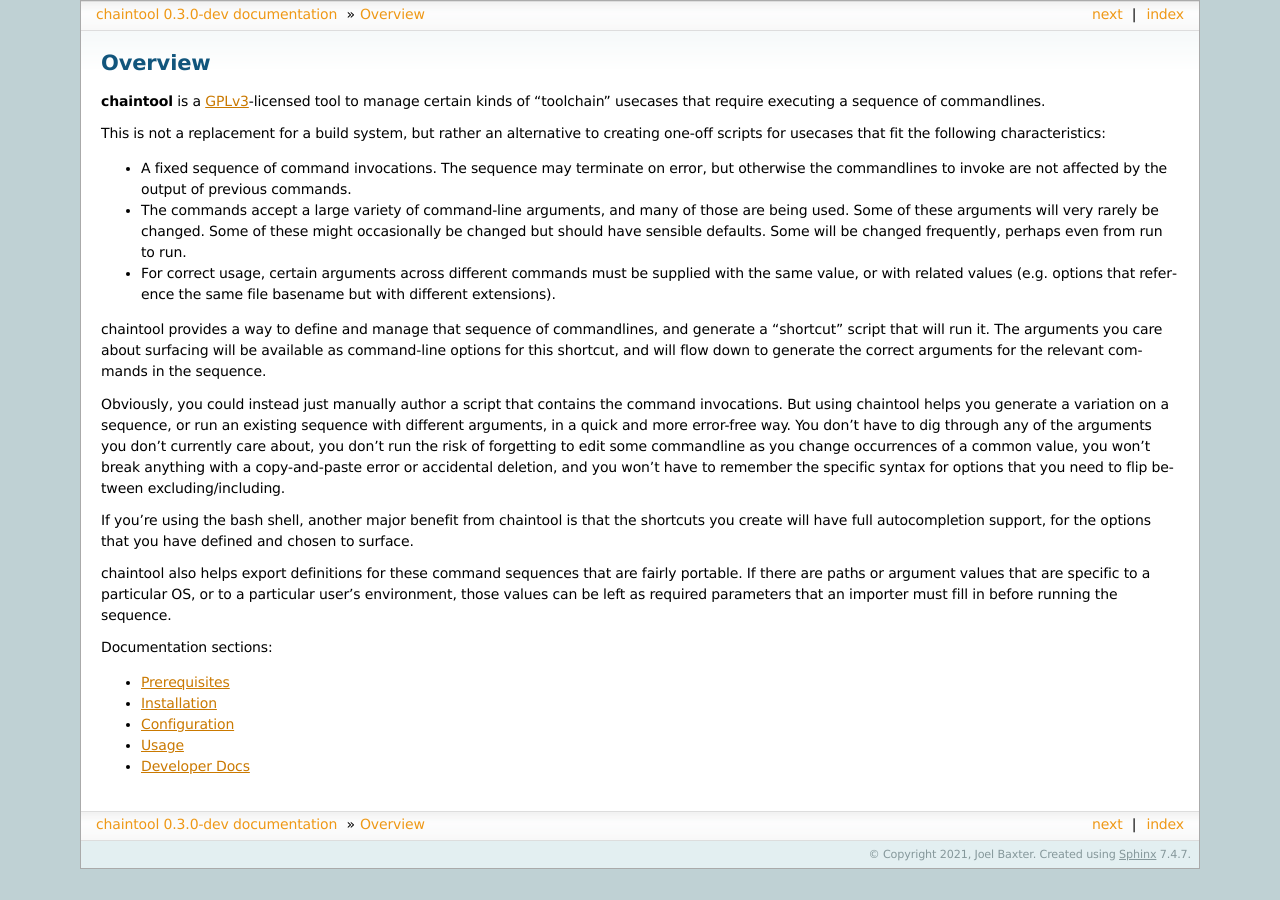
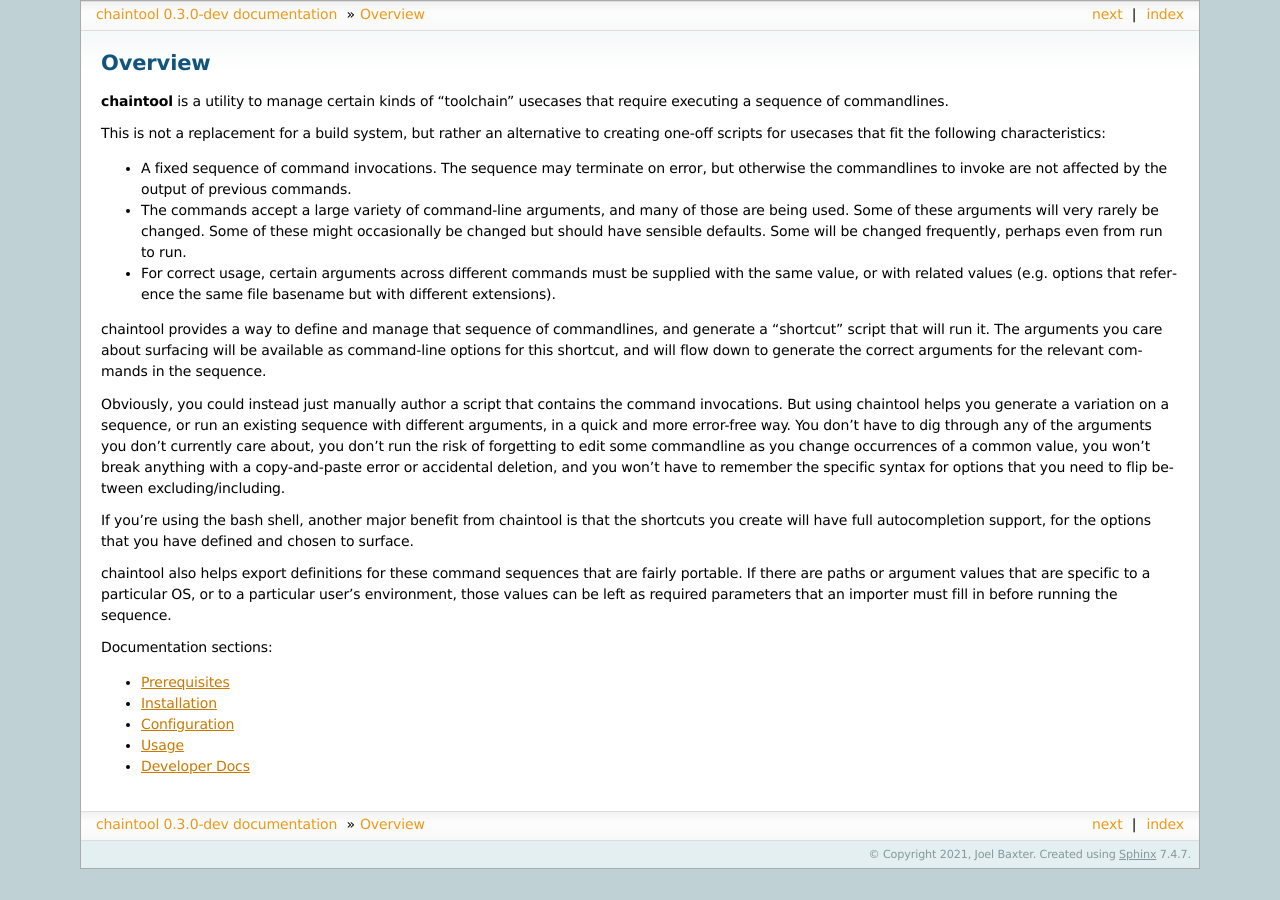
Before and after one commit to neogeographica/chaintool, a Sphinx documentation site: the page built from docs/index.rst, in a window 1280 px wide. Built offline with Sphinx 7.4.7, drawn with Linux system fonts in a browser that asks for light colours.

Commit message:
less redundance

```diff
--- a/README.rst
+++ b/README.rst
@@ -17,7 +17,7 @@
 
 .. _blurb_section:
 
-**chaintool** is a GPLv3_-licensed tool to manage certain kinds of "toolchain" usecases that require executing a sequence of commandlines.
+**chaintool** is a utility to manage certain kinds of "toolchain" usecases that require executing a sequence of commandlines.
 
 This is not a replacement for a build system, but rather an alternative to creating one-off scripts for usecases that fit the following characteristics:
 
@@ -32,8 +32,6 @@
 If you're using the bash shell, another major benefit from chaintool is that the shortcuts you create will have full autocompletion support, for the options that you have defined and chosen to surface.
 
 chaintool also helps export definitions for these command sequences that are fairly portable. If there are paths or argument values that are specific to a particular OS, or to a particular user's environment, those values can be left as required parameters that an importer must fill in before running the sequence.
-
-.. _GPLv3: http://www.gnu.org/copyleft/gpl.html
 
 
 .. _prerequisites_section:
--- a/docs/shared/blurb.txt
+++ b/docs/shared/blurb.txt
@@ -1,4 +1,4 @@
-**chaintool** is a GPLv3_-licensed tool to manage certain kinds of "toolchain" usecases that require executing a sequence of commandlines.
+**chaintool** is a utility to manage certain kinds of "toolchain" usecases that require executing a sequence of commandlines.
 
 This is not a replacement for a build system, but rather an alternative to creating one-off scripts for usecases that fit the following characteristics:
 
@@ -13,5 +13,3 @@
 If you're using the bash shell, another major benefit from chaintool is that the shortcuts you create will have full autocompletion support, for the options that you have defined and chosen to surface.
 
 chaintool also helps export definitions for these command sequences that are fairly portable. If there are paths or argument values that are specific to a particular OS, or to a particular user's environment, those values can be left as required parameters that an importer must fill in before running the sequence.
-
-.. _GPLv3: http://www.gnu.org/copyleft/gpl.html
```
